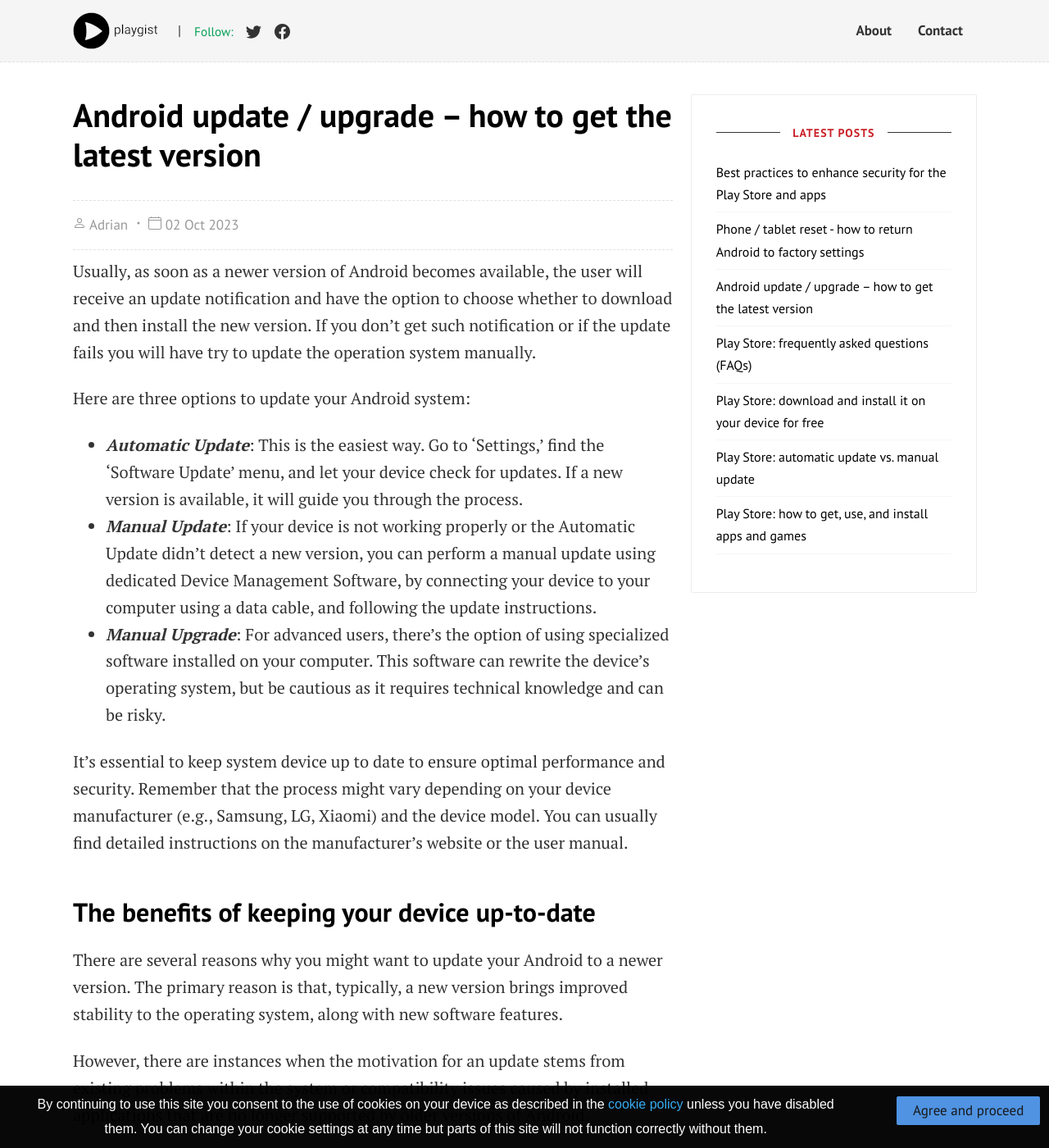
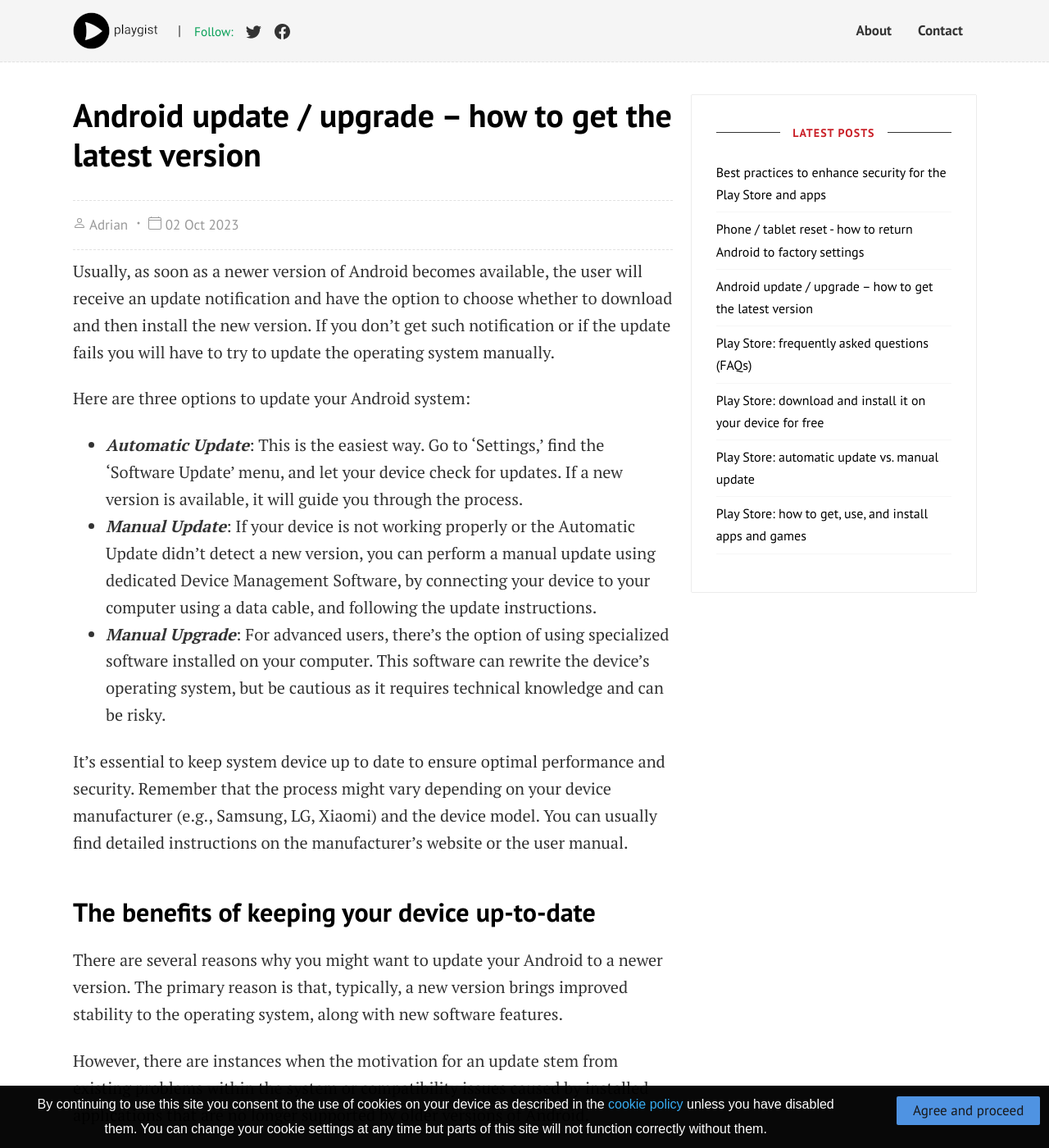
Before and after one commit to adibarbusoftlab/playgist, a Jekyll site: the page built from _posts/en/2023-10-02-android-update-upgrade.md, in a window 1280 px wide and 1400 px high. Shown: the whole window at 82% size. Built offline with Jekyll 4.4.1, drawn with Linux system fonts in a browser that asks for light colours; some of the changed text lies outside the part shown.

Commit message:
Text improvements

```diff
--- a/_posts/en/2023-10-02-android-update-upgrade.md
+++ b/_posts/en/2023-10-02-android-update-upgrade.md
@@ -10,7 +10,7 @@ lang: en
 lang-ref: android-update-upgrade
 ---
 
-Usually, as soon as a newer version of Android becomes available, the user will receive an update notification and have the option to choose whether to download and then install the new version. If you don’t get such notification or if the update fails you will have try to update the operation system manually.
+Usually, as soon as a newer version of Android becomes available, the user will receive an update notification and have the option to choose whether to download and then install the new version. If you don’t get such notification or if the update fails you will have to try to update the operating system manually.
 
 Here are three options to update your Android system:
 - ***Automatic Update***: This is the easiest way. Go to 'Settings,' find the 'Software Update' menu, and let your device check for updates. If a new version is available, it will guide you through the process.
@@ -23,7 +23,7 @@ It's essential to keep system device up to date to ensure optimal performance an
 
 There are several reasons why you might want to update your Android to a newer version. The primary reason is that, typically, a new version brings improved stability to the operating system, along with new software features.
 
-However, there are instances when the motivation for an update stems from existing problems within the system or compatibility issues caused by installed applications that are no longer supported by older versions of Android.
+However, there are instances when the motivation for an update stem from existing problems within the system or compatibility issues caused by installed applications that are no longer supported by older versions of Android.
 
 In any case, the update will repair the Android system and increase the stability and software security of the device, as well as compatibility with new applications released in [Google Play Store]({{site.baseurl}}/en/find-play-store-to-install-apps/).
 
```
Also changed, not shown: other parts of _posts/en/2023-10-02-android-update-upgrade.md (+3 -3 lines), _posts/en/2023-09-25-find-play-store-to-install-apps.md (+1 -1 lines), _posts/en/2023-09-28-play-store-faqs.md (+2 -2 lines), _posts/en/2023-10-04-play-store-security.md (+2 -2 lines).
